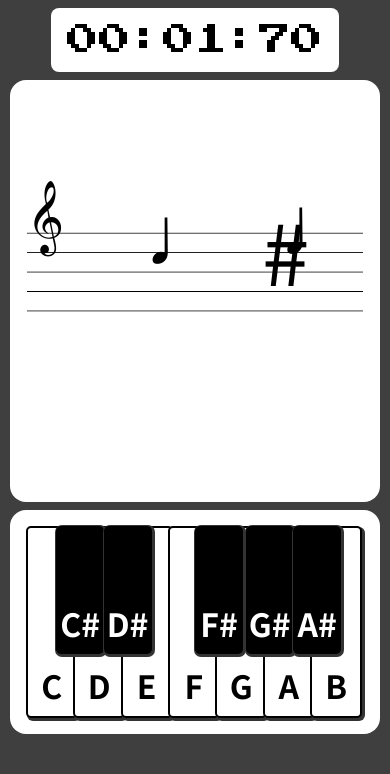
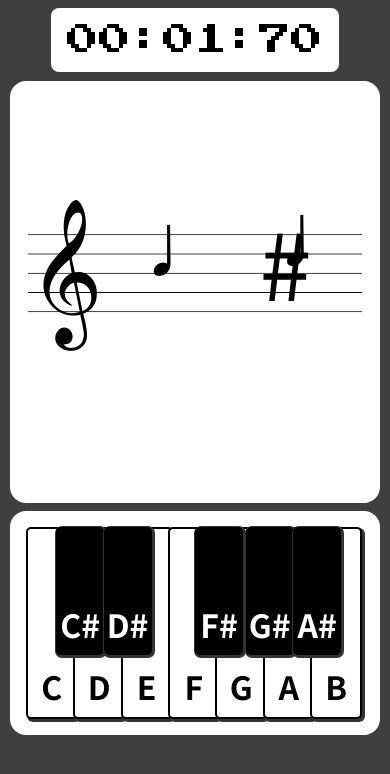
Before and after one commit to goldenglobe13/piano-practice, a React (Create React App) app: page / in a window 390 px wide. Both pictures are taken after a click on the button "Start!". Shown: the top 774 px of the page. Built offline with nearby package versions, Linux system fonts and the light colour scheme.

Commit message:
Responsive design

```diff
--- a/src/components/NoteSheet.css
+++ b/src/components/NoteSheet.css
@@ -585,7 +585,7 @@ ion-icon {
     max-width: 95vw;
     --width-custom: 95vw;
     height: 50vh;
-    --height-custom: 50vh;
+    --height-custom-m: 50vh;
   }
   .roll-container {
     max-width: 95%;
@@ -594,8 +594,8 @@ ion-icon {
     max-width: 100%;
   }
   .g-clef {
-    font-size: calc(var(--height-custom) * 0.15);
-    top: calc(var(--height-custom) * 0.16);
+    font-size: calc(var(--height-custom-m) * 0.3);
+    top: calc(var(--height-custom-m) * 0.16);
   }
   .first {
     left: 35%;
```
